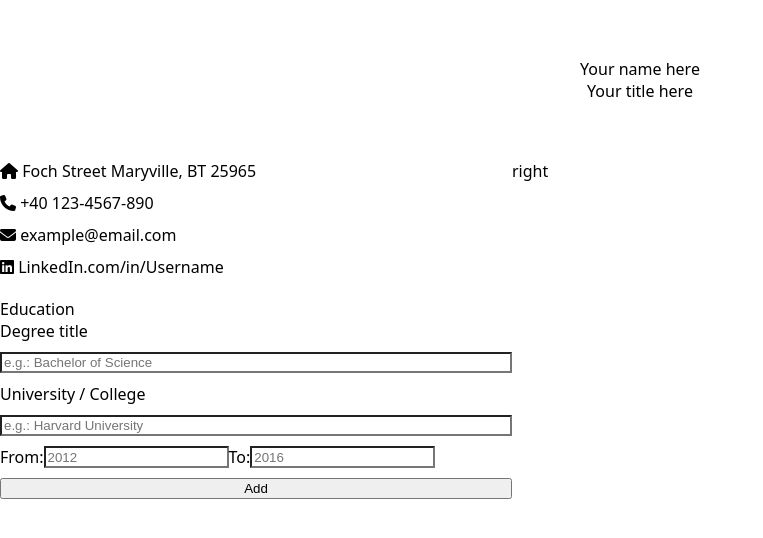
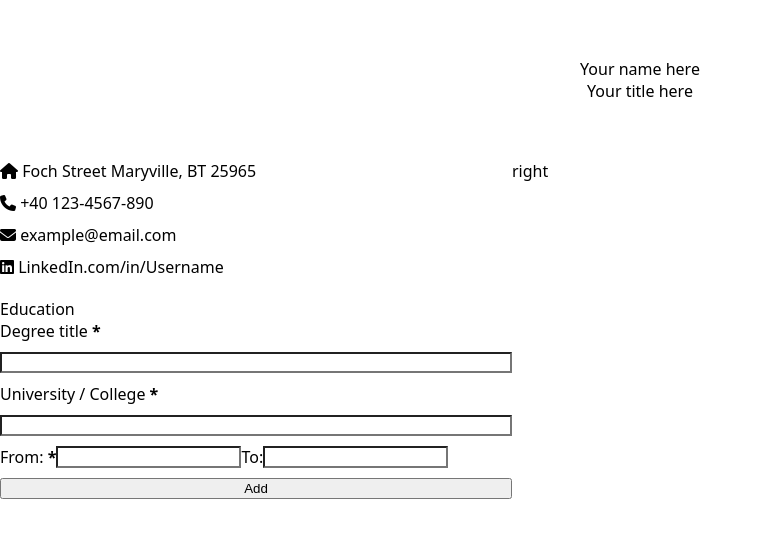
Before and after one commit to alleizon/cv-application, a React (Create React App) app: page / in a window 1280 px wide. Both pictures are taken after a click on the button "Add". Shown: the top 538 px of the page, without its empty margins (0-763 px from the left). Built offline with nearby package versions, Linux system fonts and the light colour scheme.

Commit message:
added Education field Input rendering & validation

```diff
--- a/src/components/BodyLeft/Education/Education.js
+++ b/src/components/BodyLeft/Education/Education.js
@@ -29,6 +29,7 @@ export default class Education extends Component {
   }
 
   render() {
+    console.log(this.state.entries);
     return (
       <div>
         <h1>Education</h1>
--- a/src/components/BodyLeft/Education/EducationForm.js
+++ b/src/components/BodyLeft/Education/EducationForm.js
@@ -1,5 +1,6 @@
 import { Component } from "react";
 import styled from "styled-components";
+import Input from "./Input";
 
 export default class EducationForm extends Component {
   constructor() {
@@ -25,48 +26,67 @@ export default class EducationForm extends Component {
   handleSubmit(e) {
     const { handleSubmit } = this.props;
     e.preventDefault();
-    console.log(e.nativeEvent);
+    if (e.target.checkValidity()) handleSubmit(this.state);
   }
 
   render() {
     return (
-      <FormS onSubmit={this.handleSubmit}>
-        <LabelS>Degree title</LabelS>
-        <InputS
+      <FormS
+        action="/
+      "
+        method="post"
+        noValidate
+        onSubmit={this.handleSubmit}
+      >
+        <LabelS htmlFor="title">
+          Degree title{" "}
+          <span style={{ fontWeight: 600 }} aria-required>
+            *
+          </span>
+        </LabelS>
+        <Input
           id="title"
+          type="text"
+          required={true}
           value={this.state.title}
-          onInput={this.handleInput}
-          placeholder="e.g.: Bachelor of Science"
-          required
-        ></InputS>
+          handleInput={this.handleInput}
+        />
 
-        <LabelS>University / College</LabelS>
-        <InputS
+        <LabelS htmlFor="school">
+          University / College{" "}
+          <span style={{ fontWeight: 600 }} aria-required>
+            *
+          </span>
+        </LabelS>
+        <Input
           id="school"
+          type="text"
+          required={true}
           value={this.state.school}
-          onInput={this.handleInput}
-          placeholder="e.g.: Harvard University"
-          required
-        ></InputS>
+          handleInput={this.handleInput}
+        />
 
         <WrapperS>
-          <LabelS>From:</LabelS>
-          <InputS
+          <LabelS htmlFor="from">
+            From:{" "}
+            <span style={{ fontWeight: 600 }} aria-required>
+              *
+            </span>
+          </LabelS>
+          <Input
             id="from"
+            type="number"
+            required={true}
             value={this.state.from}
-            onInput={this.handleInput}
-            placeholder="2012"
+            handleInput={this.handleInput}
+          />
+          <LabelS htmlFor="to">To:</LabelS>
+          <Input
+            id="to"
             type="number"
-            required
-          ></InputS>
-          <LabelS>To:</LabelS>
-          <InputS
-            id="to"
             value={this.state.to}
-            onInput={this.handleInput}
-            placeholder="2016"
-            type="number"
-          ></InputS>
+            handleInput={this.handleInput}
+          />
         </WrapperS>
 
         <ButtonS>Add</ButtonS>
@@ -81,8 +101,6 @@ const FormS = styled.form`
   gap: 10px;
 `;
 
-const InputS = styled.input``;
-
 const ButtonS = styled.button``;
 
 const LabelS = styled.label``;
--- /dev/null
+++ b/src/components/BodyLeft/Education/Input.js
@@ -0,0 +1,36 @@
+import { Component } from "react";
+import styled from "styled-components";
+
+export default class Input extends Component {
+  constructor(props) {
+    super(props);
+    this.state = { valid: true };
+    this.handleBlur = this.handleBlur.bind(this);
+  }
+
+  handleBlur(e) {
+    const target = e.target;
+    if (target.validity.valid) this.setState({ valid: true });
+    else this.setState({ valid: false });
+  }
+
+  render() {
+    const { id, type, required, value, handleInput } = this.props;
+    return (
+      <InputS
+        valid={this.state.valid}
+        id={id}
+        type={type}
+        required={required}
+        value={value}
+        onInput={handleInput}
+        onBlur={this.handleBlur}
+        autoComplete="off"
+      ></InputS>
+    );
+  }
+}
+
+const InputS = styled.input`
+  ${(props) => (!props.valid ? `border: 1px solid red` : "")};
+`;
```
